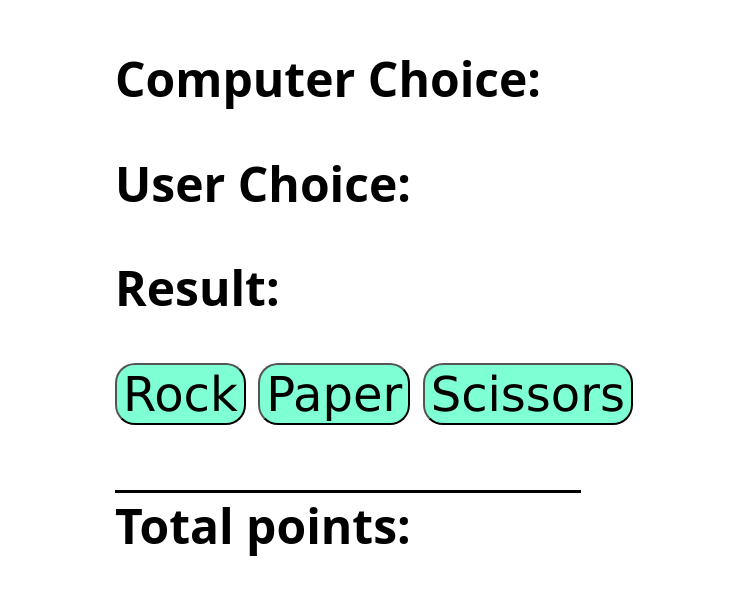
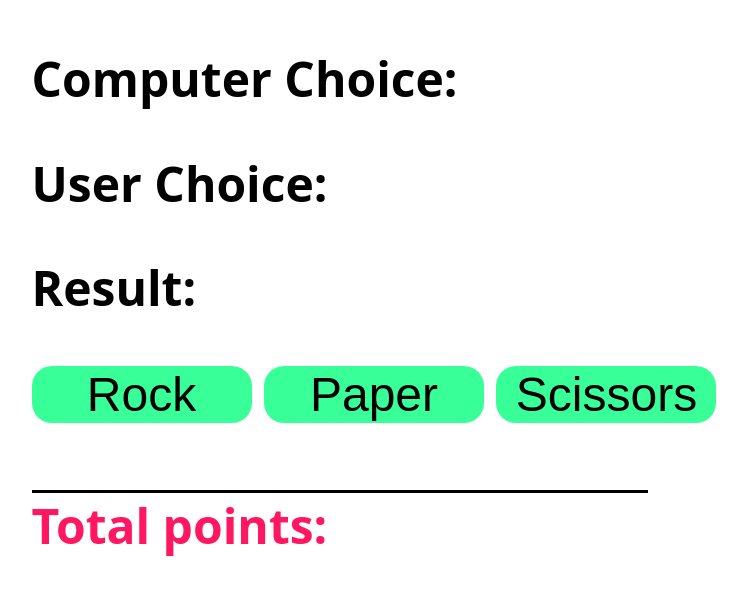
Before and after one commit to victornavareno/RockPaperScissors, a plain HTML site: page index.html in a window 1280 px wide. Shown: the part 136-730 px from the top of the page, without its empty margins (266-1013 px from the left). Drawn offline with Linux system fonts and the light colour scheme.

Commit message:
Aesthetic changes

```diff
--- a/styles.css
+++ b/styles.css
@@ -12,12 +12,16 @@ body{
 }
 
 button{
-    font-family: 'Lucida Sans', 'Lucida Sans Regular', 'Lucida Grande', 'Lucida Sans Unicode', Geneva, Verdana, sans-serif;
+    width: 220px;
+    text-align: center;
+    font-family: Haettenschweiler, 'Arial Narrow Bold', sans-serif;
     border-radius: 20px;
-    background-color: aquamarine;
+    background-color: rgb(56, 255, 152);
+    border: 0;
 }
 
 .points{
+    color: rgb(255, 24, 97);
     margin: 0;
 }
 .line{
```
